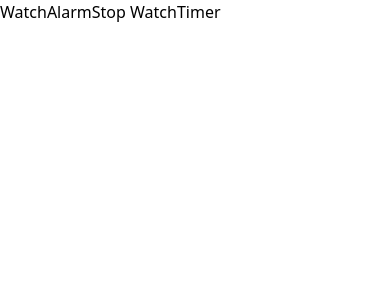
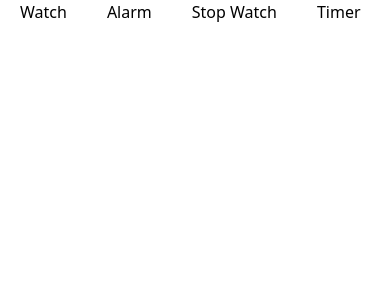
Before and after one commit to tarekul42/My_Clock, a React (Vite) app: page / in a window 390 px wide. Shown: the top 300 px of the page. Built offline with nearby package versions, Linux system fonts and the light colour scheme.

Commit message:
navigation bar almost finish without responsive

```diff
--- a/src/components/Nav/Nav.css
+++ b/src/components/Nav/Nav.css
@@ -0,0 +1,8 @@
+.active{
+    color: lightblue;
+    font-size: 1.5rem;
+    border-bottom: 1px solid lightblue;
+}
+a{
+    padding: 0px 20px 0px 20px;
+}
--- a/src/components/Nav/Nav.jsx
+++ b/src/components/Nav/Nav.jsx
@@ -1,14 +1,15 @@
 import React from 'react';
 import './Nav.css'
-import { Link } from 'react-router-dom';
+import { NavLink, } from 'react-router-dom';
 
 const Nav = () => {
     return (
         <div>
-            <Link to='/Watch'>Watch</Link>
-            <Link to='/Alarm' >Alarm</Link>
-            <Link to='StopWatch'>Stop Watch</Link>
-            <Link to='Timer'>Timer</Link>
+
+            <NavLink to='/Watch'>Watch</NavLink>
+            <NavLink to='/Alarm' >Alarm</NavLink>
+            <NavLink to='StopWatch'>Stop Watch</NavLink>
+            <NavLink to='Timer'>Timer</NavLink>
         </div>
     );
 };
```
Also changed, not shown: src/main.jsx (+4 -4 lines).
